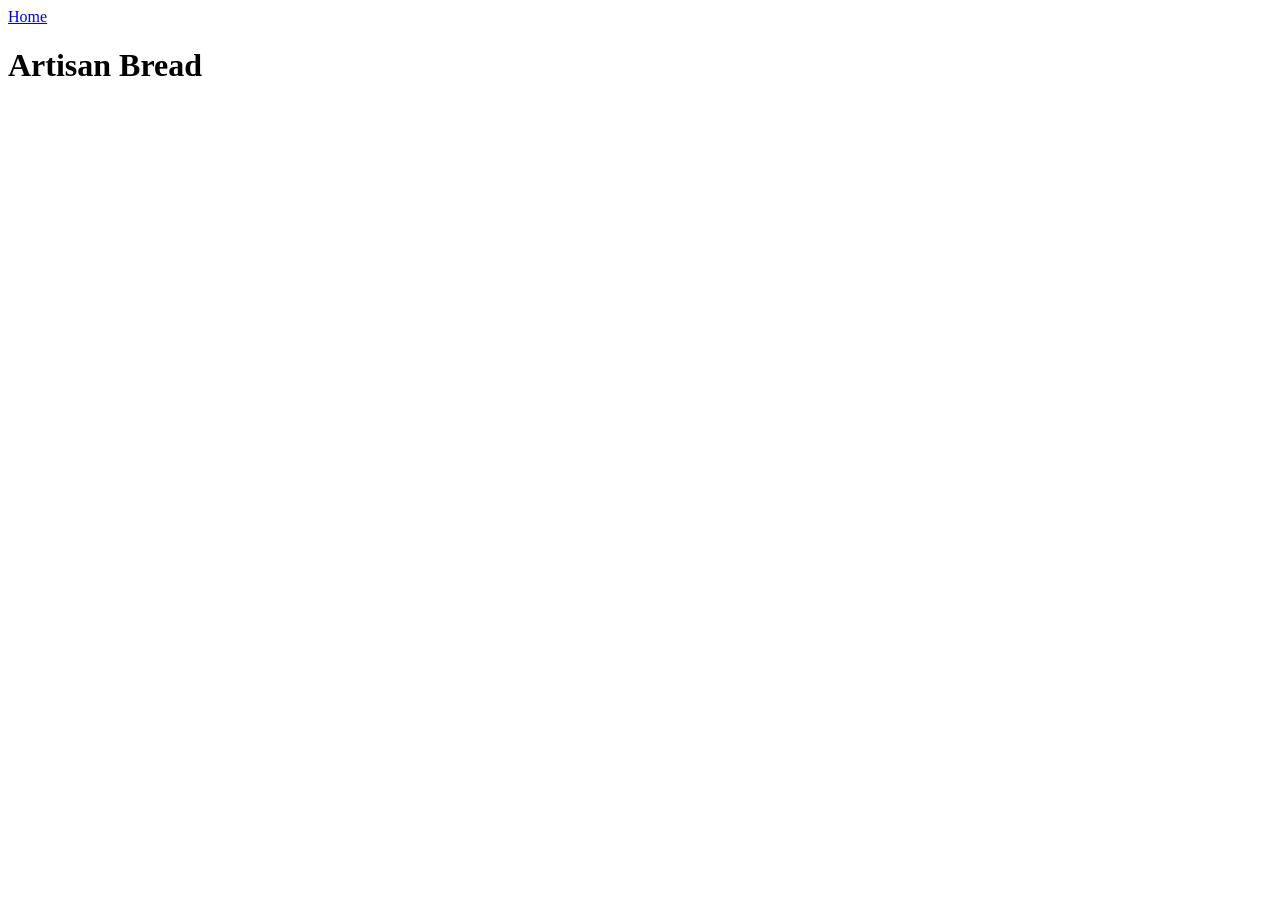
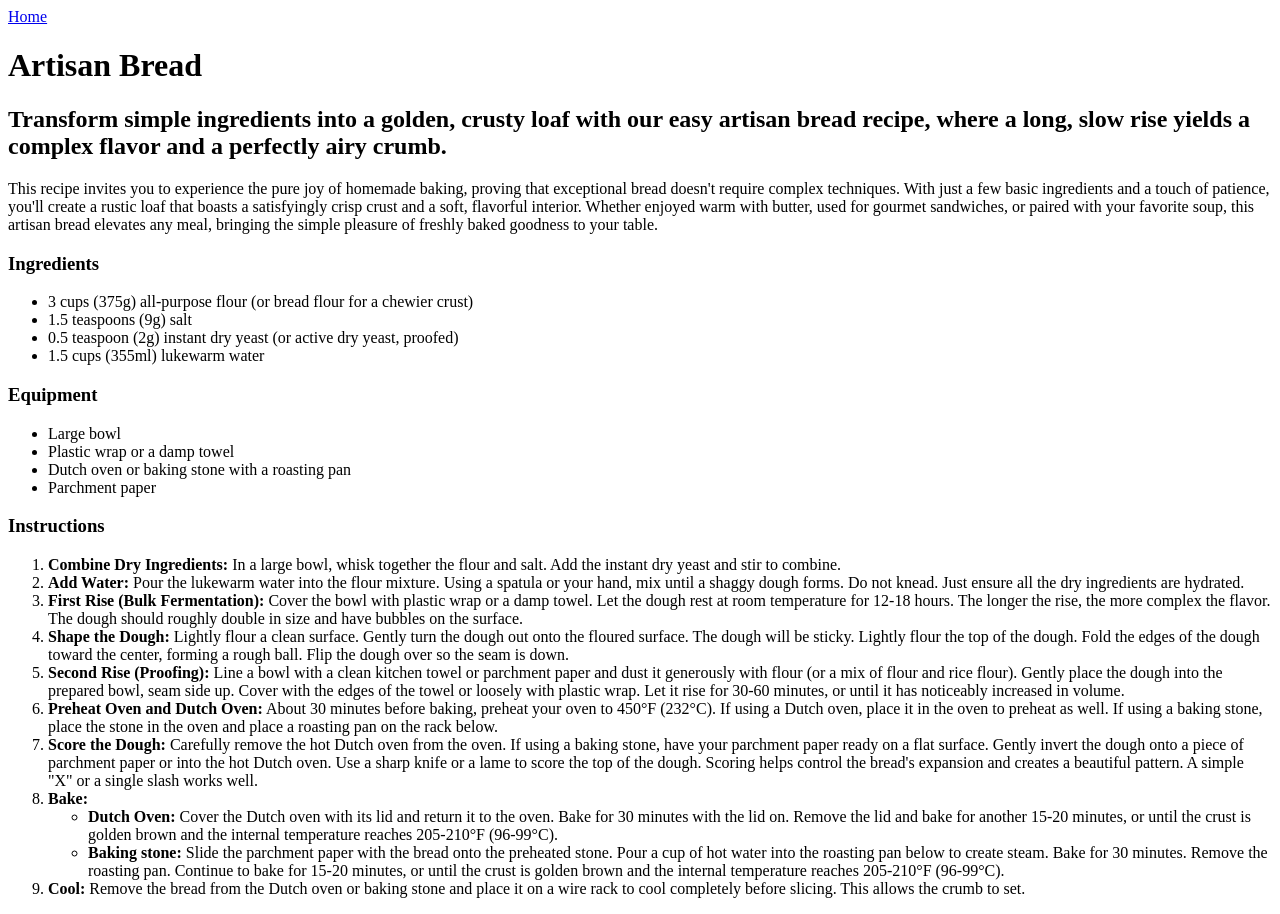
Before and after one commit to EquilOne/odin-recipes, a plain HTML site: page recipes/artisan-bread.html in a window 1280 px wide. Before the commit the page ends 800 px from the top, so only its background shows below. Drawn offline with Linux system fonts and the light colour scheme.

Commit message:
Add ingredients and equipment to artisan bread recipe and add link for gnocchi recipe page

```diff
--- a/recipes/artisan-bread.html
+++ b/recipes/artisan-bread.html
@@ -1,12 +1,74 @@
 <!DOCTYPE html>
 <html lang="en">
+
 <head>
     <meta charset="UTF-8">
     <meta name="viewport" content="width=device-width, initial-scale=1.0">
     <title>Artisan Bread</title>
 </head>
+
 <body>
     <a href="../index.html">Home</a>
     <h1>Artisan Bread</h1>
+    <h2>Transform simple ingredients into a golden, crusty loaf with our easy artisan bread recipe, where a long, slow
+        rise yields a complex flavor and a perfectly airy crumb.</h2>
+    <p>This recipe invites you to experience the pure joy of homemade baking, proving that exceptional bread doesn't
+        require complex techniques. With just a few basic ingredients and a touch of patience, you'll create a rustic
+        loaf that boasts a satisfyingly crisp crust and a soft, flavorful interior. Whether enjoyed warm with butter,
+        used for gourmet sandwiches, or paired with your favorite soup, this artisan bread elevates any meal, bringing
+        the simple pleasure of freshly baked goodness to your table.</p>
+    <h3>Ingredients</h3>
+    <ul>
+        <li>3 cups (375g) all-purpose flour (or bread flour for a chewier crust)</li>
+        <li>1.5 teaspoons (9g) salt</li>
+        <li>0.5 teaspoon (2g) instant dry yeast (or active dry yeast, proofed)</li>
+        <li>1.5 cups (355ml) lukewarm water</li>
+    </ul>
+    <h3>Equipment</h3>
+    <ul>
+        <li>Large bowl</li>
+        <li>Plastic wrap or a damp towel</li>
+        <li>Dutch oven or baking stone with a roasting pan</li>
+        <li>Parchment paper</li>
+    </ul>
+    <h3>Instructions</h3>
+    <ol>
+        <li><strong>Combine Dry Ingredients:</strong> In a large bowl, whisk together the flour and salt. Add the
+            instant dry yeast and stir to combine.</li>
+        <li><strong>Add Water:</strong> Pour the lukewarm water into the flour mixture. Using a spatula or your hand,
+            mix until a shaggy dough forms. Do not knead. Just ensure all the dry ingredients are hydrated.</li>
+        <li><strong>First Rise (Bulk Fermentation):</strong> Cover the bowl with plastic wrap or a damp towel. Let the
+            dough rest at room temperature for 12-18 hours. The longer the rise, the more complex the flavor. The dough
+            should roughly double in size and have bubbles on the surface.</li>
+        <li><strong>Shape the Dough:</strong> Lightly flour a clean surface. Gently turn the dough out onto the floured
+            surface. The dough will be sticky. Lightly flour the top of the dough. Fold the edges of the dough toward
+            the center, forming a rough ball. Flip the dough over so the seam is down.</li>
+        <li><strong>Second Rise (Proofing):</strong> Line a bowl with a clean kitchen towel or parchment paper and dust
+            it generously with flour (or a mix of flour and rice flour). Gently place the dough into the prepared bowl,
+            seam side up. Cover with the edges of the towel or loosely with plastic wrap. Let it rise for 30-60 minutes,
+            or until it has noticeably increased in volume.</li>
+        <li><strong>Preheat Oven and Dutch Oven:</strong> About 30 minutes before baking, preheat your oven to 450°F
+            (232°C). If using a Dutch oven, place it in the oven to preheat as well. If using a baking stone, place the
+            stone in the oven and place a roasting pan on the rack below.</li>
+        <li><strong>Score the Dough:</strong> Carefully remove the hot Dutch oven from the oven. If using a baking
+            stone, have your parchment paper ready on a flat surface. Gently invert the dough onto a piece of parchment
+            paper or into the hot Dutch oven. Use a sharp knife or a lame to score the top of the dough. Scoring helps
+            control the bread's expansion and creates a beautiful pattern. A simple "X" or a single slash works well.
+        </li>
+        <li><strong>Bake:</strong>
+            <ul>
+                <li><strong>Dutch Oven:</strong> Cover the Dutch oven with its lid and return it to the oven. Bake for
+                    30 minutes with the lid on. Remove the lid and bake for another 15-20 minutes, or until the crust is
+                    golden brown and the internal temperature reaches 205-210°F (96-99°C).</li>
+                <li><strong>Baking stone:</strong> Slide the parchment paper with the bread onto the preheated stone.
+                    Pour a cup of hot water into the roasting pan below to create steam. Bake for 30 minutes. Remove the
+                    roasting pan. Continue to bake for 15-20 minutes, or until the crust is golden brown and the
+                    internal temperature reaches 205-210°F (96-99°C).</li>
+            </ul>
+        </li>
+        <li><strong>Cool:</strong> Remove the bread from the Dutch oven or baking stone and place it on a wire rack to
+            cool completely before slicing. This allows the crumb to set.</li>
+    </ol>
 </body>
+
 </html>
```
